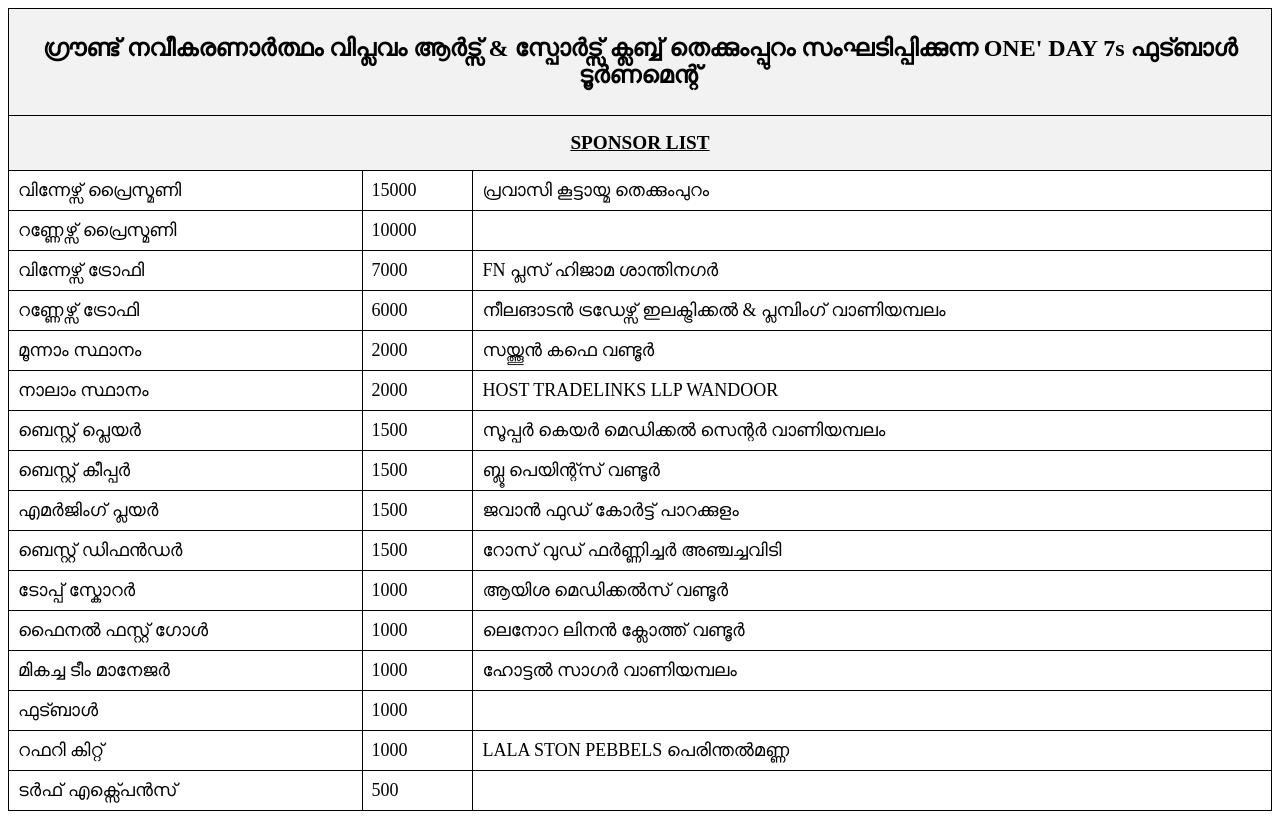
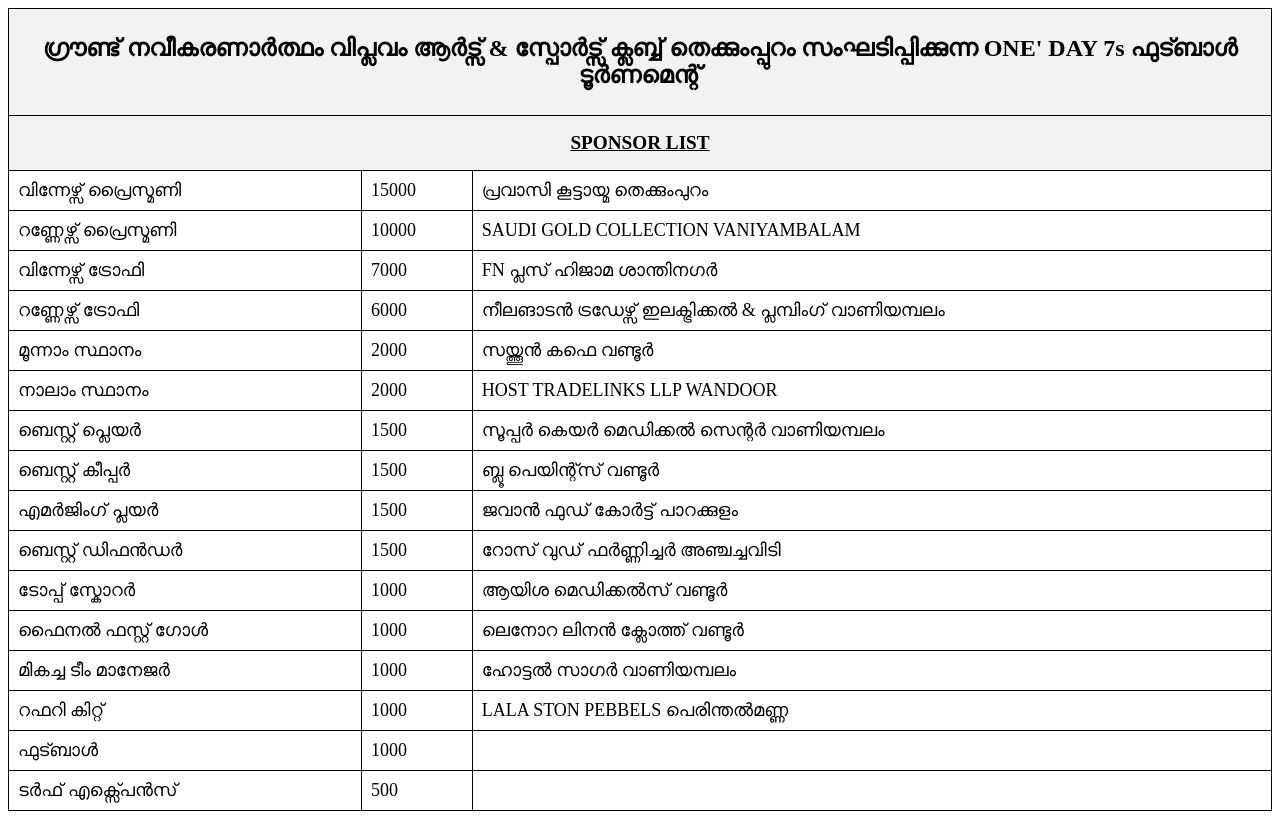
Before and after one commit to ilyasbabu/vsc-sponsor-list, a plain HTML site: page index.html in a window 1280 px wide. Drawn offline with Linux system fonts and the light colour scheme.

Commit message:
1 sposor added, rearrange

```diff
--- a/index.html
+++ b/index.html
@@ -35,7 +35,7 @@
         </thead>
         <tbody>
             <tr><td>വിന്നേഴ്സ് പ്രൈസ്മണി</td><td>15000</td><td>പ്രവാസി കൂട്ടായ്മ തെക്കുംപുറം </td></tr>
-            <tr><td>റണ്ണേഴ്സ് പ്രൈസ്മണി</td><td>10000</td><td> </td></tr>
+            <tr><td>റണ്ണേഴ്സ് പ്രൈസ്മണി</td><td>10000</td><td>SAUDI GOLD COLLECTION VANIYAMBALAM</td></tr>
             <tr><td>വിന്നേഴ്സ് ട്രോഫി</td><td>7000</td><td>FN പ്ലസ് ഹിജാമ ശാന്തിനഗർ</td></tr>
             <tr><td>റണ്ണേഴ്സ് ട്രോഫി</td><td>6000</td><td>നീലങാടൻ ട്രഡേഴ്സ് ഇലക്ട്രിക്കൽ & പ്ലമ്പിംഗ് വാണിയമ്പലം</td></tr>
             <tr><td>മൂന്നാം സ്ഥാനം</td><td>2000</td><td>സയ്ത്തൂൻ കഫെ  വണ്ടൂർ</td></tr>
@@ -47,9 +47,8 @@
             <tr><td>ടോപ്പ് സ്കോറർ</td><td>1000</td><td>ആയിശ മെഡിക്കൽസ് വണ്ടൂർ</td></tr>
             <tr><td>ഫൈനൽ ഫസ്റ്റ് ഗോൾ</td><td>1000</td><td>ലെനോറ ലിനൻ ക്ലോത്ത് വണ്ടൂർ</td></tr>
             <tr><td>മികച്ച ടീം മാനേജർ</td><td>1000</td><td>ഹോട്ടൽ സാഗർ വാണിയമ്പലം</td></tr>
+            <tr><td>റഫറി കിറ്റ്</td><td>1000</td><td>LALA STON PEBBELS പെരിന്തൽമണ്ണ</td></tr>
             <tr><td>ഫുട്ബാൾ</td><td>1000</td><td> </td></tr>
-            <!-- <tr><td>കോർണർ ഫ്ലാഗ് </td><td>1000</td><td> </td></tr> -->
-            <tr><td>റഫറി കിറ്റ്</td><td>1000</td><td>LALA STON PEBBELS പെരിന്തൽമണ്ണ</td></tr>
             <tr><td>ടർഫ് എക്സ്പെൻസ്</td><td>500</td><td> </td></tr>
         </tbody>
     </table>
```
